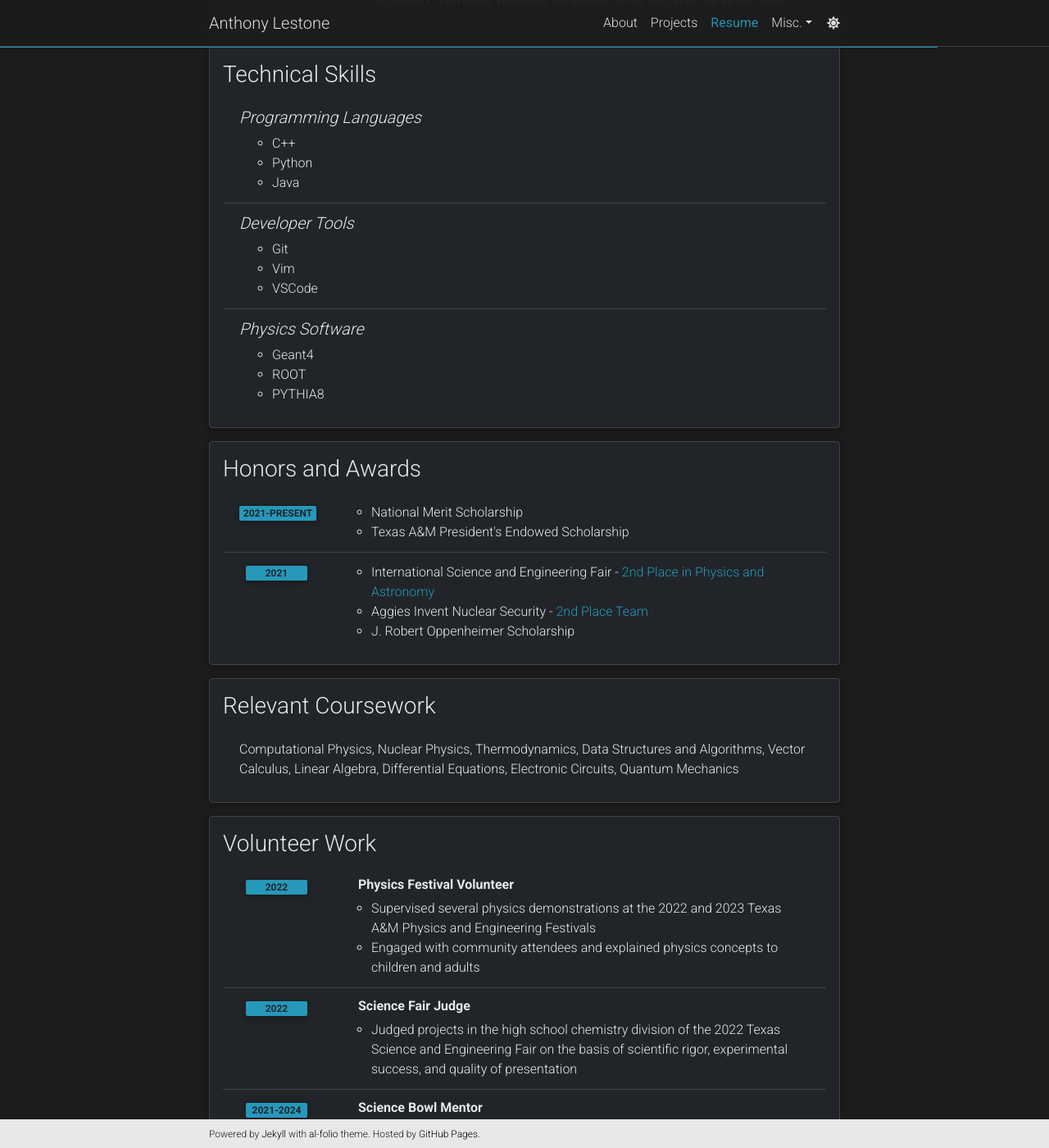
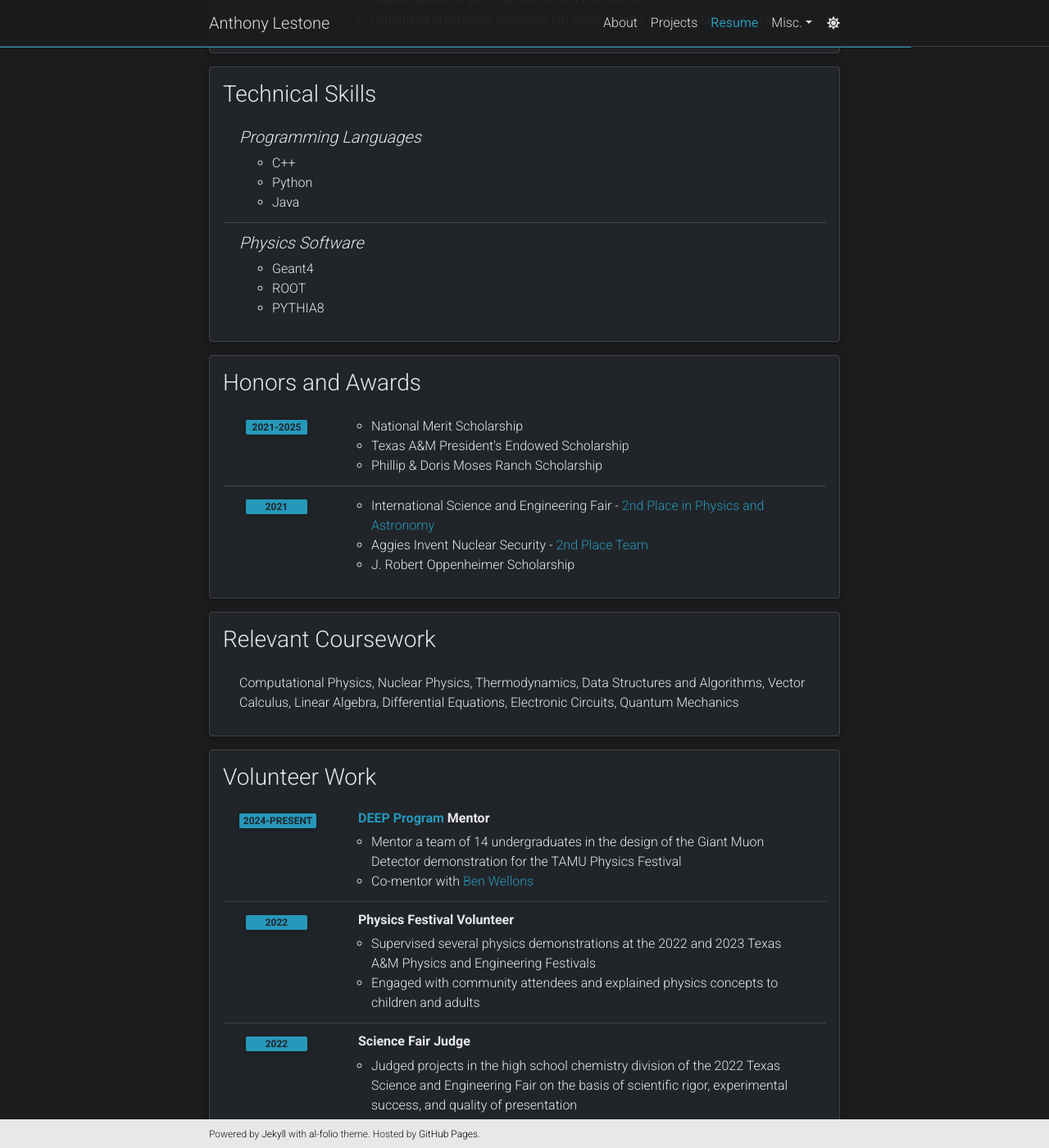
Before and after one commit to anthonylestone/anthonylestone.github.io, a Jekyll site: the page built from _pages/cv.md, in a window 1280 px wide and 1400 px high, scrolled down 1316 px. Shown: the whole window at 82% size. Built offline with Jekyll 4.4.1, drawn with Linux system fonts in a browser that asks for light colours; comment, search, counter and statistics services are not loaded; a style sheet for code colours, icons or effects is not loaded.

Commit message:
updated resume to include grad school stuff

```diff
--- a/_data/cv.yml
+++ b/_data/cv.yml
@@ -14,6 +14,8 @@
     - title: PhD in Nuclear Physics
       institution: Texas A&M University
       year: expected 2028
+      description:
+        - GPA 4.0
     - title: Bachelor of Science in Physics
       institution: Texas A&M University
       year: 2021 - 2024
@@ -59,11 +61,6 @@
         - C++
         - Python
         - Java
-    - title: Developer Tools
-      items:
-        - Git
-        - Vim
-        - VSCode
     - title: Physics Software
       items:
         - Geant4
@@ -73,10 +70,11 @@
 - title: Honors and Awards
   type: time_table
   contents:
-    - year: 2021-present
+    - year: 2021-2025
       items:
         - National Merit Scholarship
         - Texas A&M President's Endowed Scholarship
+        - Phillip & Doris Moses Ranch Scholarship
     - year: 2021
       items:
         - International Science and Engineering Fair - <a href="/projects/muography/">2nd Place in Physics and Astronomy</a>
@@ -91,6 +89,11 @@
 - title: Volunteer Work
   type: time_table
   contents:
+    - title: <a href="https://artsci.tamu.edu/physics-astronomy/outreach/deep/index.html">DEEP Program</a> Mentor
+      year: 2024-present
+      items:
+          - Mentor a team of 14 undergraduates in the design of the Giant Muon Detector demonstration for the TAMU Physics Festival
+          - Co-mentor with <a href="https://www.researchgate.net/profile/Benjamin-Wellons">Ben Wellons</a>
     - title: Physics Festival Volunteer
       year: 2022
       items:
```
